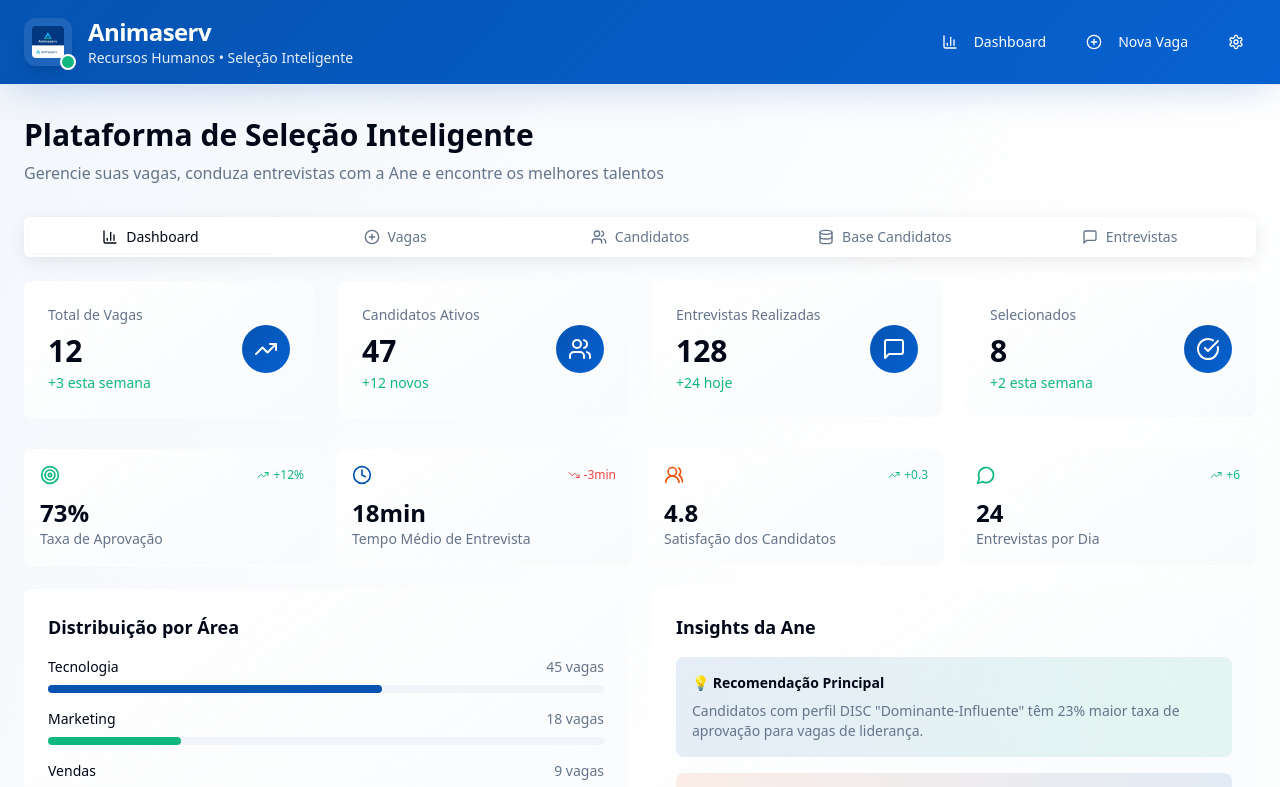
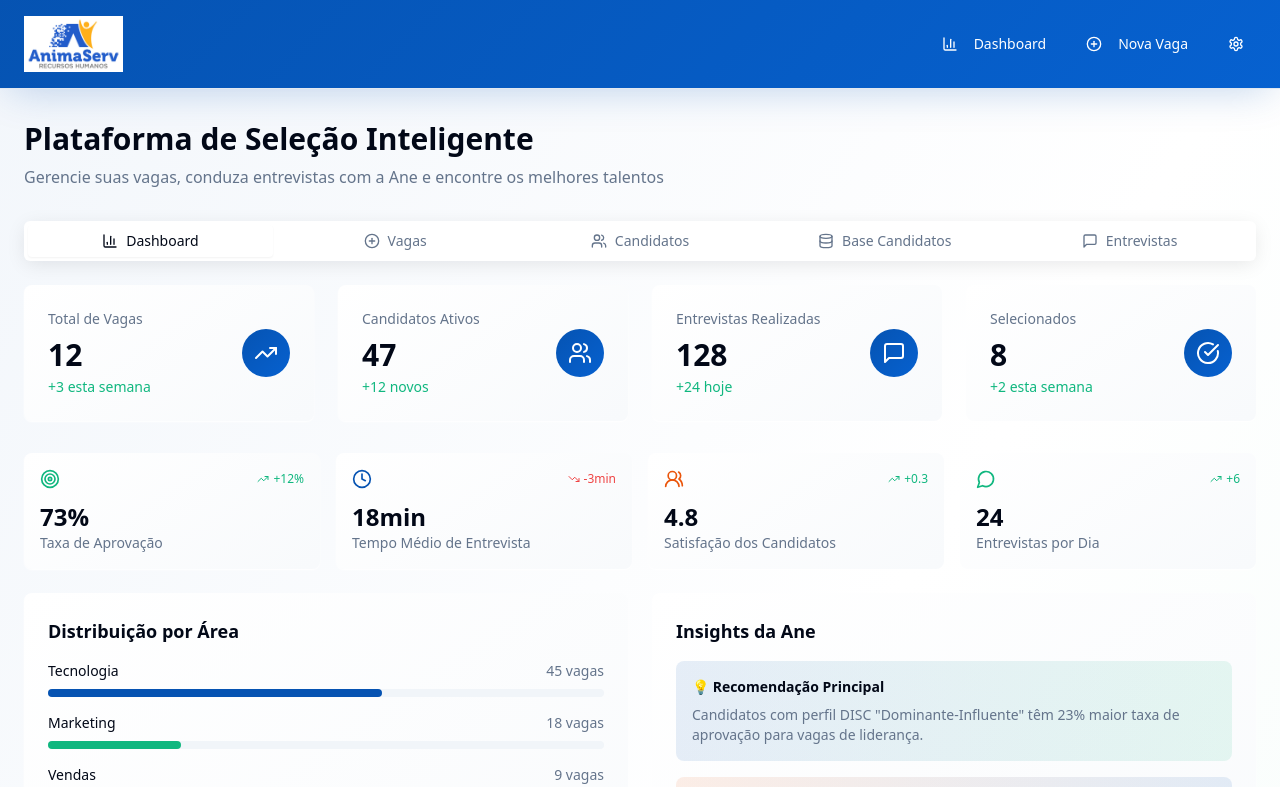
Before and after one commit to Otonielgomes/entrevistarh-ane, a React (Vite) app: page / in a window 1280 px wide. Shown: the top 787 px of the page. Built offline with nearby package versions, Linux system fonts and the light colour scheme.

Commit message:
Add Animaserv logo

```diff
--- a/src/components/Header.tsx
+++ b/src/components/Header.tsx
@@ -1,4 +1,3 @@
-import animaservLogo from "@/assets/animaserv-logo.png";
 import { Users, BarChart3, PlusCircle, Settings } from "lucide-react";
 import { Button } from "@/components/ui/button";
 
@@ -10,15 +9,10 @@ const Header = () => {
           <div className="flex items-center space-x-4">
             <div className="relative">
               <img
-                src={animaservLogo}
-                alt="Animaserv Recursos Humanos"
-                className="h-12 w-12 rounded-xl bg-white/10 p-2 shadow-lg backdrop-blur-sm"
+                src="/lovable-uploads/2367ed51-06ad-4225-a9af-d83de6fd294e.png"
+                alt="AnimaServ Recursos Humanos"
+                className="h-14 w-auto max-w-[200px] object-contain"
               />
-              <div className="absolute -bottom-1 -right-1 h-4 w-4 bg-success rounded-full border-2 border-white"></div>
-            </div>
-            <div>
-              <h1 className="text-2xl font-bold text-white tracking-tight">Animaserv</h1>
-              <p className="text-white/90 text-sm font-medium">Recursos Humanos • Seleção Inteligente</p>
             </div>
           </div>
 
```
Also changed, not shown: public/lovable-uploads/2367ed51-06ad-4225-a9af-d83de6fd294e.png (added).
